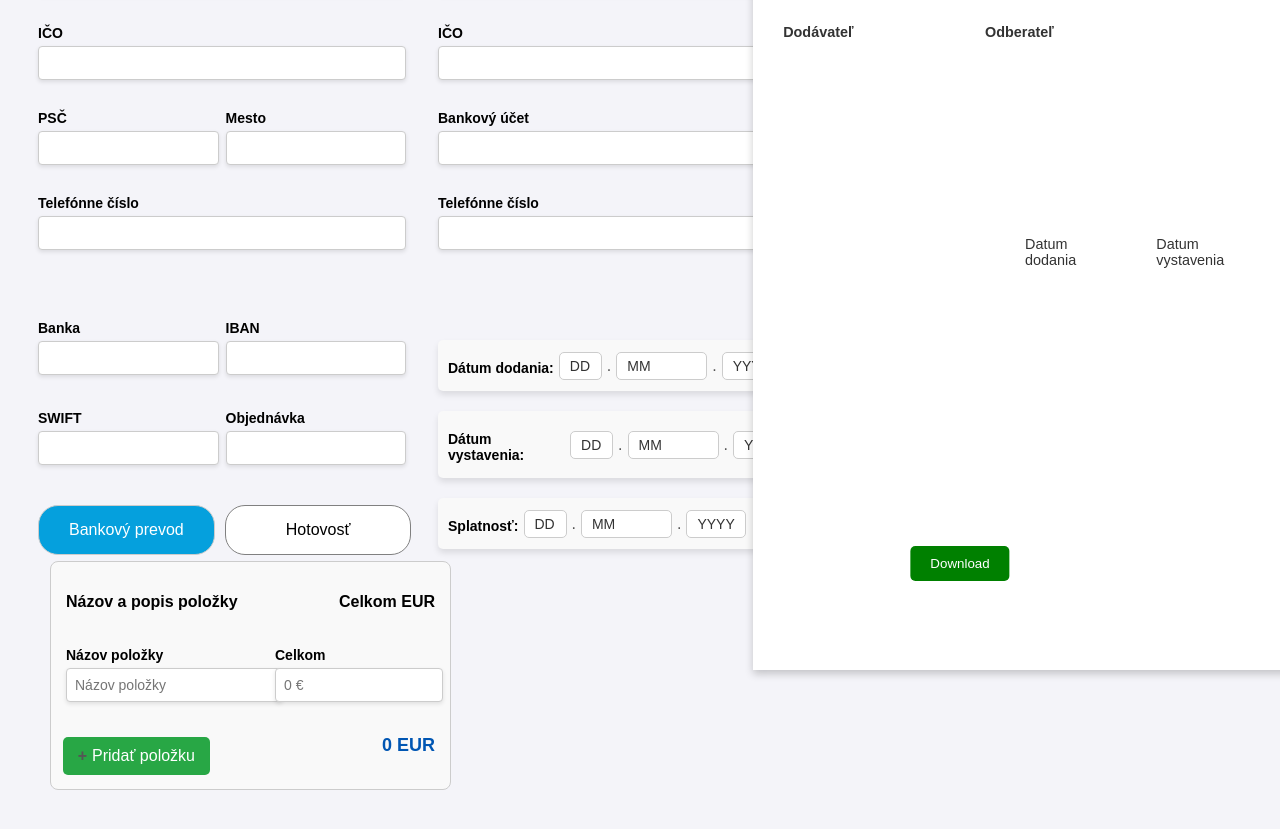
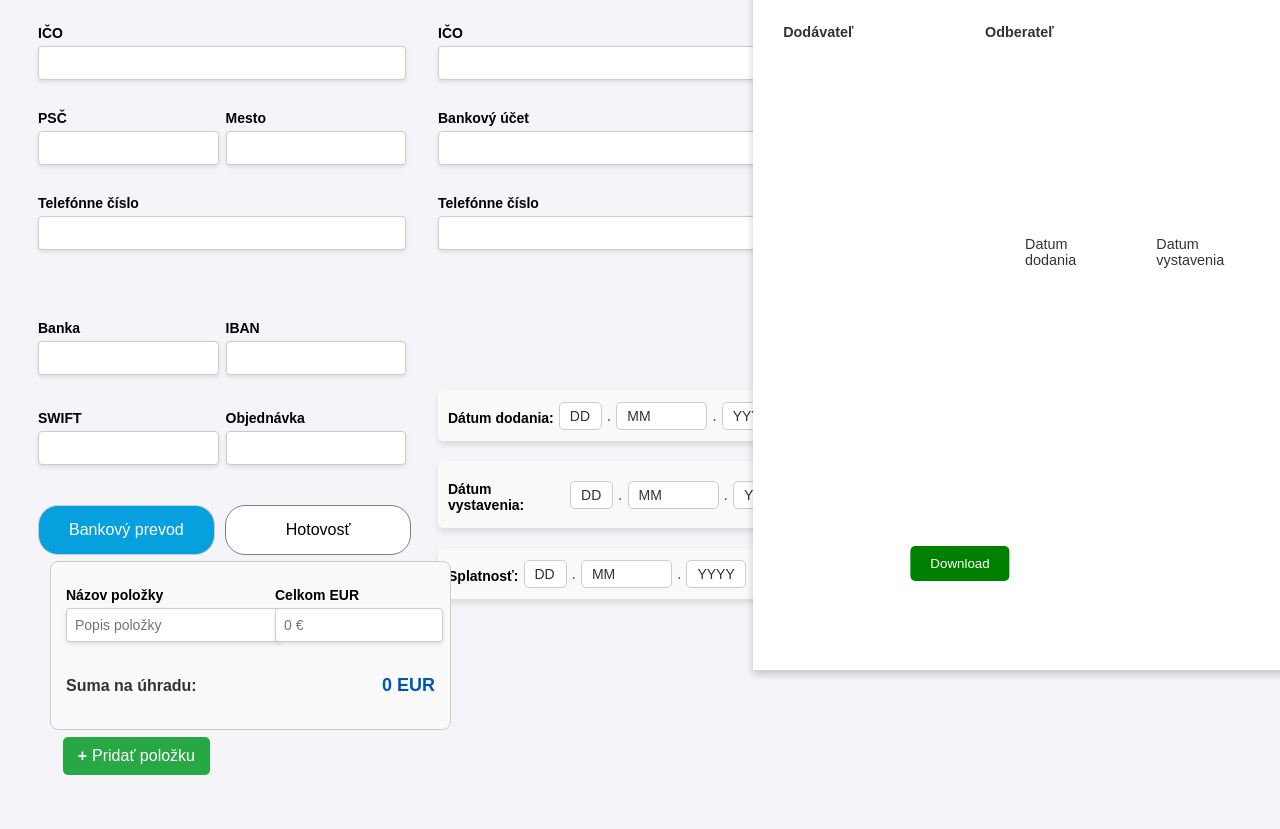
Before and after one commit to puncika/interactive_invoice_project, a website: page index.html in a window 1280 px wide. Shown: the part 169-998 px from the top of the page. Drawn offline with nearby package versions, Linux system fonts and the light colour scheme.

Commit message:
Edited some elements, div for better page structure - (still in progress

```diff
--- a/index.html
+++ b/index.html
@@ -59,6 +59,7 @@
         </div>
     </div>
     <!-- SEKCIA KDE SA NASTAVUJE **DATUM DODANIA** - **DATUM VYSTAVENIA** - **DATUM SPLATNOSTI** -->
+     <div class="left-form-bankdetails-with-date">
     <div class="celok-datumov">
         <div id="date-section-dodania">
             <div class="date-picker">
@@ -105,6 +106,7 @@
         <!-- DATUM VYSTAVENIA -->
         <div id="date-section-vystavenia">
             <div class="date-picker">
+
                     <label for="day-select-vystavenia">Dátum vystavenia:</label>
                     <select id="day-select-vystavenia" class="minimal-dropdown">
                         <option value="" disabled selected>DD</option>
@@ -115,7 +117,11 @@
                             }
                         </script>
                     </select>
+
+                <div class="date-picker-select-container">
                 <span>.</span>
+                </div>
+                <div class="date-picker-select-container">
                 <select id="month-select-vystavenia" class="minimal-dropdown">
                     <option value="" disabled selected>MM</option>
                     <option value="1">Január</option>
@@ -131,7 +137,11 @@
                     <option value="11">November</option>
                     <option value="12">December</option>
                 </select>
+                </div>
+                <div class="date-picker-select-container">
                 <span>.</span>
+                </div>
+                <div class="date-picker-select-container">
                 <select id="year-select-vystavenia" class="minimal-dropdown">
                     <option value="" disabled selected>YYYY</option>
                     <!-- Automatické generovanie rokov -->
@@ -142,6 +152,7 @@
                         }
                     </script>
                 </select>
+                </div>
             </div>
         </div>
 
@@ -215,25 +226,20 @@
                     <button id="hotovost" class="toggle-button" onclick="setActiveButton('hotovost')">Hotovosť</button>
                 </div>
              </div>
-
+            </div>
 
     <!-- SEKCIA KDE SA NACHADZA POPIS FAKTURACIE POPIS SUMA -->
     <div class="form-container">
         <div class="invoice-item-section">
-            <div class="invoice-header">
-                <p>Názov a popis položky</p>
-                <p>Celkom EUR</p>
-            </div>
-
             <!-- Kontajner, kde sa budú pridávať všetky riadky položiek -->
             <div id="invoice-items-container">
                 <div class="invoice-row">
                     <div class="item-name">
                         <label for="item-name">Názov položky</label>
-                        <input type="text" class="item-name-input" name="item-name" placeholder="Názov položky">
+                        <input type="text" class="item-name-input" name="item-name" placeholder="Popis položky">
                     </div>
                     <div class="item-total">
-                        <label for="item-total">Celkom</label>
+                        <label for="item-total">Celkom EUR</label>
                         <input type="text" class="item-total-input" name="item-total" placeholder="0 €">
                     </div>
                 </div>
@@ -241,14 +247,11 @@
 
             <!-- Tlačidlo na pridanie položky -->
             <div class="add-item-button">
-                <button id="add-item-button">
-                    <span><strong>+</strong></span> Pridať položku
-                </button>
+                <button id="add-item-button"><strong>+</strong> Pridať položku</button>
             </div>
-
             <div class="total-row">
                 <p>Suma na úhradu:</p>
-                <p id="total-sum">0 EUR</p>
+                <p id="total-sum"><strong>0 EUR</strong></p>
             </div>
         </div>
     </div>
```
Lines whose indentation alone changed are shown as unchanged.
